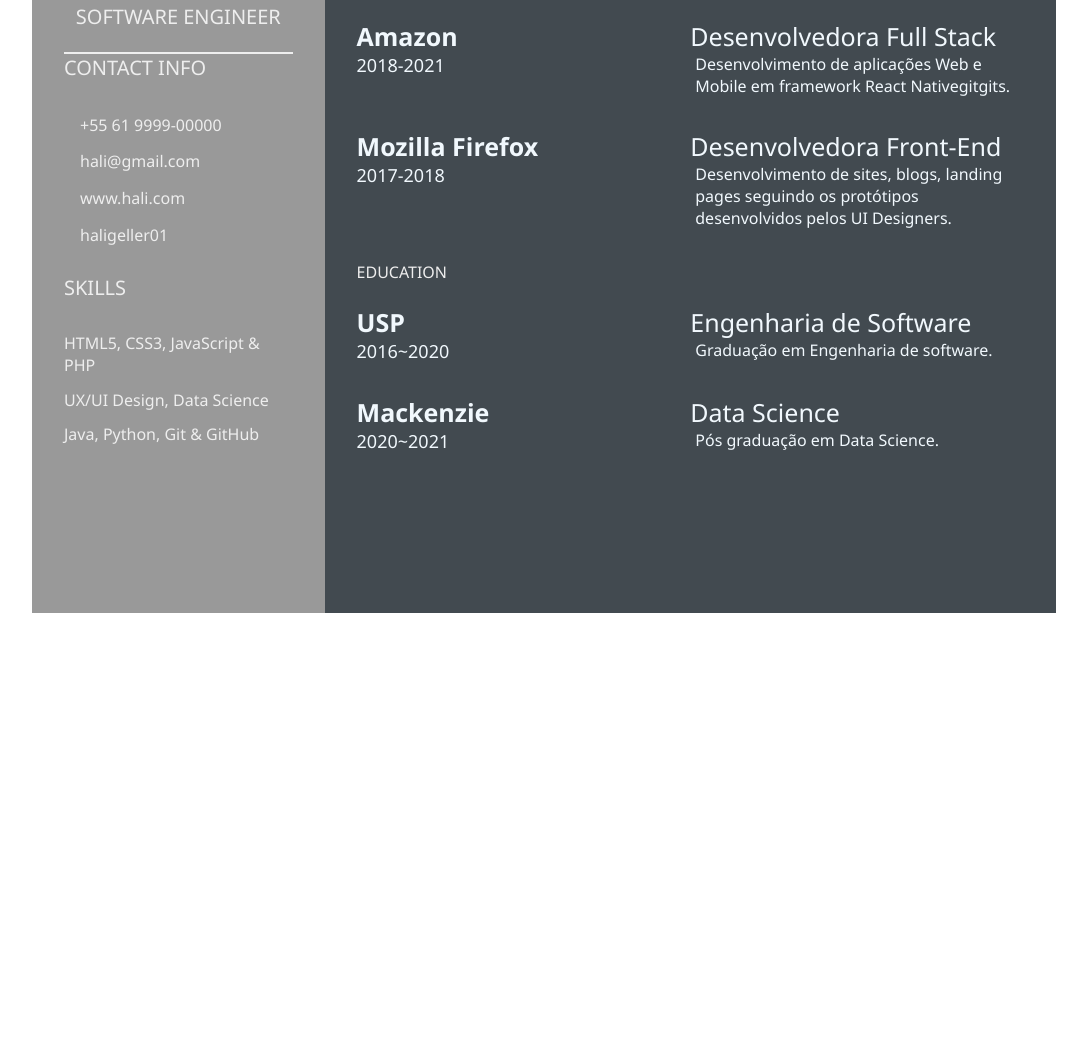
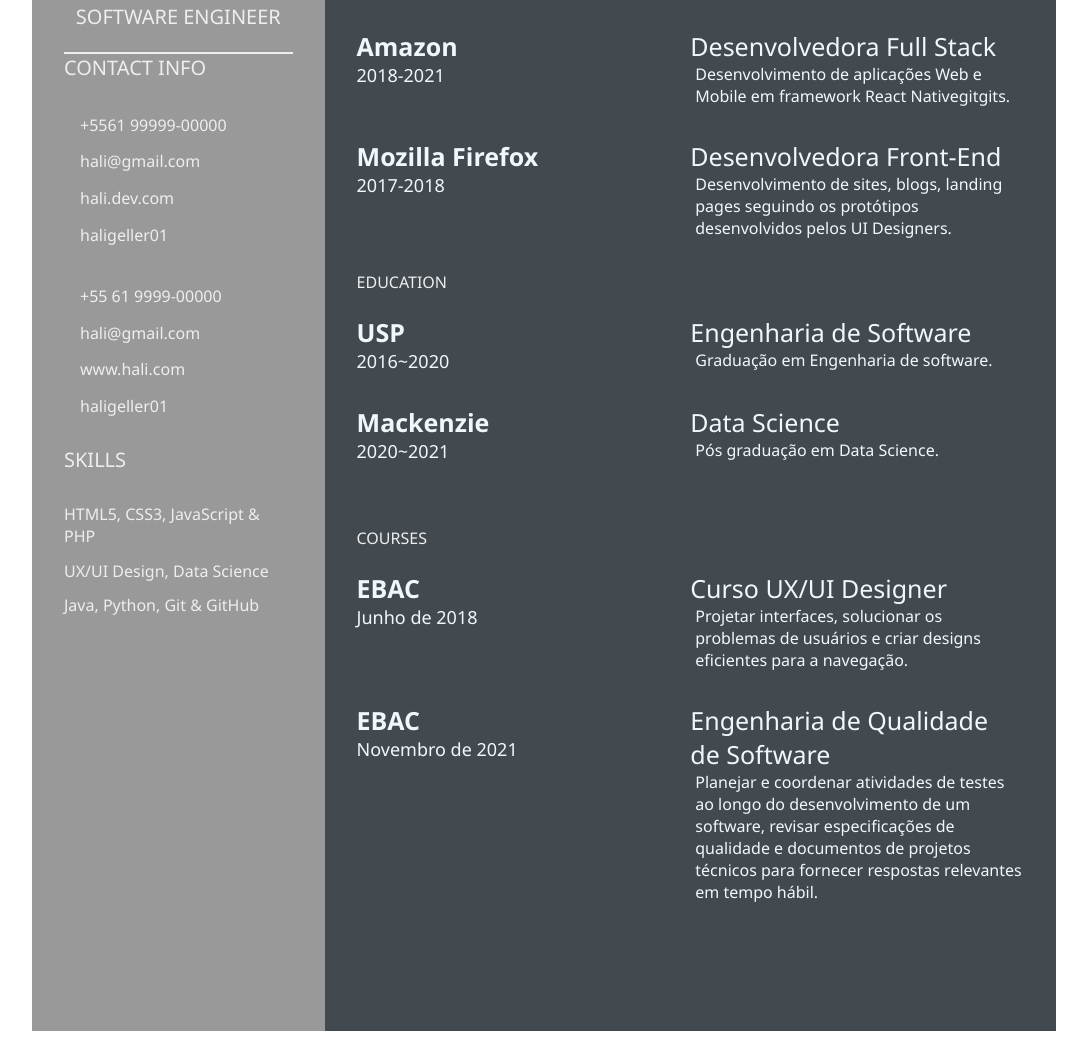
Before and after one commit to halisouzax/devweekgit.github.io, a plain HTML site: page index.html in a window 1280 px wide. Shown: the part 339-1402 px from the top of the page, without its empty margins (96-1183 px from the left). Before the commit the page ends 984 px from the top, so only its background shows below. Drawn offline with Linux system fonts and the light colour scheme.

Commit message:
Dia6 (#8)
* dia4

* dia 6

```diff
--- a/index.html
+++ b/index.html
@@ -5,8 +5,6 @@
     <meta http-equiv="X-UA-Compatible" content="IE=edge">
     <meta name="viewport" content="width=device-width, initial-scale=1.0">
     <title>Hali Geller CV</title>
-    <link rel="stylesheet" href="style.css">
-    <title>Hali Souza</title>
     <link rel="stylesheet" href="style.css">
 </head>
 <body>
@@ -21,6 +19,16 @@
                 <div class="contact-info">
                     <p class="left-title">CONTACT INFO</p>
                     <ul>
+                        <li><i class="fa fa-phone"></i>+5561 99999-00000
+                        </li>
+                        <li><i class="fa fa-envelope"></i>hali@gmail.com
+                        </li>
+                        <li><i class="fa fa-globe"></i>hali.dev.com
+                        </li>
+                        <li><i class="fa fa-github"></i>haligeller01
+                        </li>
+                    </ul>
+                    <ul>
                         <li><i class="fa fa-phone"></i>+55 61 9999-00000</li>
                         <li><i class="fa fa-envelope"></i>hali@gmail.com</li>
                         <li><i class="fa fa-globe"></i>www.hali.com</li>
@@ -32,7 +40,6 @@
                     <ul><li><p>HTML5, CSS3, JavaScript &amp; PHP</p></li>
                         <li><p>UX/UI Design, Data Science</p></li>
                         <li><p>Java, Python, Git &amp; GitHub</p></li>
-
                     </ul>
                 </div>
             </div>
@@ -42,12 +49,12 @@
             <div class="right-section-contents">
                 <section class="about gap">
                     <div class="right-title">ABOUT ME</div>
-                    <p class="about-me-contents">
-                       <br> Desenvolvedora de software com conhecimentos em HTML, CSS3, JavaScript, PHP, Python e Java. Graduada em Engenharia de softwares e com experiência em trabalho voluntário no ensino de programação para crianças.
-                        </p> <br>
-
+                    <p class="about-me-contents"> <br>
+                        Desenvolvedora de software com conhecimentos em HTML, CSS3, JavaScript, PHP, Python e Java. Graduada em Engenharia de softwares e com experiência em trabalho voluntário no ensino de programação para crianças.
+                    </p>
+                </section>
                 <section class="experience gap">
-                            <div class="right-title">EXPERIENCE</div><br>
+                    <div class="right-title">EXPERIENCE</div> <br>
                     <div class="experience-contents">
                         <div class="exp-left">
                             <p class="exp-company-name">Google</p>
@@ -66,7 +73,7 @@
                             <p class="exp-time-period">2018-2021</p>
                         </div>
                         <div class="exp-right">
-                                    <p class="exp-position">Desenvolvedora Full Stack </p>
+                            <p class="exp-position">Desenvolvedora Full Stack</p>
                             <p class="exp-desc">
                                 Desenvolvimento de aplicações Web e Mobile em framework React Nativegitgits.
                             </p>
@@ -110,8 +117,35 @@
                                 </p>
                             </div>
                         </div>
+                </section>
+                <section class="awards gap">
+                    <div class="right-title">COURSES</div> <br>
+                    <div class="awards-contents">
+                        <div class="awards-left">
+                            <p class="awards-company-name">EBAC</p>
+                            <p class="awards-time-period">Junho de 2018</p>
+                        </div>
+                        <div class="awards-right">
+                            <p class="awards-name">Curso UX/UI Designer</p>
+                            <p class="awards-desc">
+                                 Projetar interfaces, solucionar os problemas de usuários e criar designs eficientes para a navegação.
+                            </p>
+                        </div>
+                    </div>
+                    <div class="awards-contents">
+                        <div class="awards-left">
+                            <p class="awards-company-name">EBAC</p>
+                            <p class="awards-time-period">Novembro de 2021</p>
+                        </div>
+                        <div class="awards-right">
+                            <p class="awards-name">Engenharia de Qualidade de Software</p>
+                            <p class="awards-desc">
+                                Planejar e coordenar atividades de testes ao longo do desenvolvimento de um software, revisar especificações de qualidade e documentos de projetos técnicos para fornecer respostas relevantes em tempo hábil.
+                            </p>
+                        </div>
                     </div>
                 </section>
+            </div>
         </section>
     </main>
 </body>
```
Lines whose indentation alone changed are shown as unchanged.
